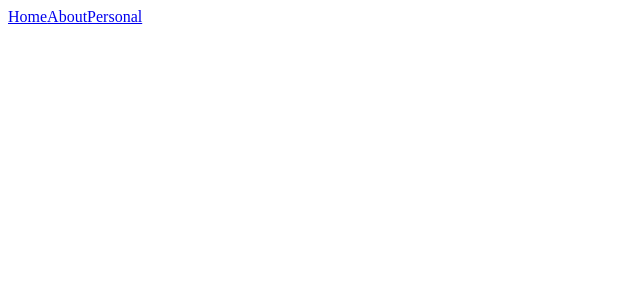
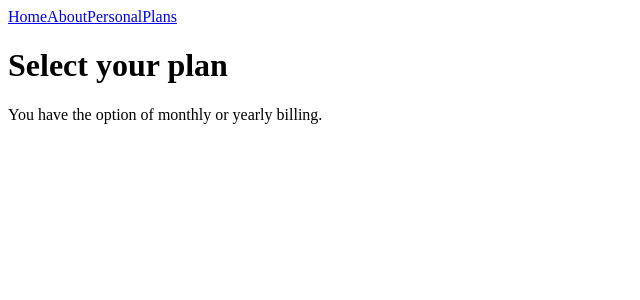
Before and after one commit to Barenbik/multi-step-form, a Vue app: page /plans in a window 1280 px wide. Before the commit this address had no page. Shown: the top 300 px of the page, without its empty margins (0-640 px from the left). Built offline with nearby package versions, Linux system fonts and the light colour scheme.

Commit message:
Create Plans view

```diff
--- a/src/App.vue
+++ b/src/App.vue
@@ -6,6 +6,7 @@
           <router-link to="/">Home</router-link>
           <router-link to="/about">About</router-link>
           <router-link to="/personal">Personal</router-link>
+          <router-link to="/plans">Plans</router-link>
         </nav>
       </div>
     </header>
--- a/src/router/index.js
+++ b/src/router/index.js
@@ -20,6 +20,12 @@ const router = createRouter({
       name: 'personal',
       // Using dynamic import for better performance
       component: () => import('../views/PersonalView.vue')
+    },
+    {
+      path: '/plans',
+      name: 'plans',
+      // Using dynamic import for better performance
+      component: () => import('../views/PlanView.vue')
     }
   ]
 })
--- /dev/null
+++ b/src/views/PlanView.vue
@@ -0,0 +1,10 @@
+<template>
+    <div>
+        <h1>Select your plan</h1>
+        <p>You have the option of monthly or yearly billing.</p>
+        <!-- TODO: Add plan component -->
+        <!-- TODO: Add plan component -->
+        <!-- TODO: Add plan component -->
+        <!-- TODO: Add monthly / yearly toggle component -->
+    </div>
+</template>
```
